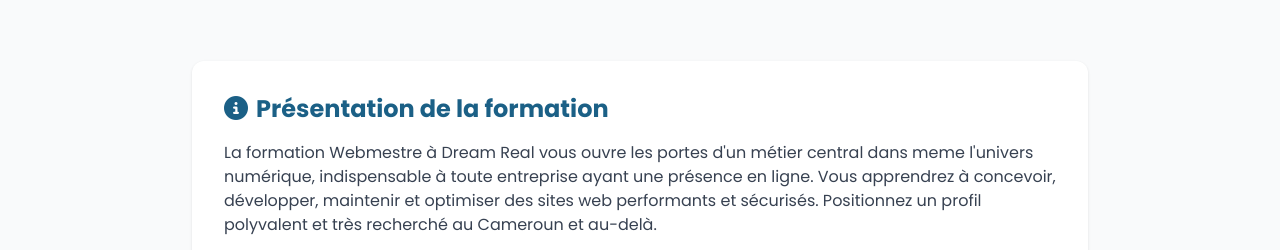
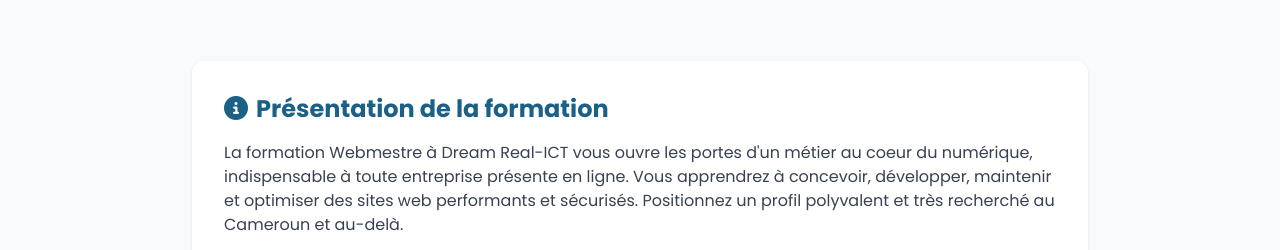
Before and after one commit to Fasseu-Franck/CFPC-Dream-Real-ICT, a plain HTML site: page webmestre.html in a window 1280 px wide. Shown: the part 543-793 px from the top of the page. Drawn offline with nearby package versions, Linux system fonts and the light colour scheme.

Commit message:
Coorection

```diff
--- a/webmestre.html
+++ b/webmestre.html
@@ -241,12 +241,11 @@
         <i class="fas fa-info-circle mr-2"></i>Présentation de la formation
       </h2>
       <p class="text-gray-700 mb-4">
-        La formation Webmestre à Dream Real vous ouvre les portes d'un métier
-        central dans meme l'univers numérique, indispensable à toute entreprise
-        ayant une présence en ligne. Vous apprendrez à concevoir, développer,
-        maintenir et optimiser des sites web performants et sécurisés.
-        Positionnez un profil polyvalent et très recherché au Cameroun et
-        au-delà.
+        La formation Webmestre à Dream Real-ICT vous ouvre les portes d'un
+        métier au coeur du numérique, indispensable à toute entreprise présente
+        en ligne. Vous apprendrez à concevoir, développer, maintenir et
+        optimiser des sites web performants et sécurisés. Positionnez un profil
+        polyvalent et très recherché au Cameroun et au-delà.
       </p>
       <h3 class="text-2xl font-bold mb-4 text-[#1b6086]">
         <i class="fas fa-certificate mr-2"></i>Diplôme obtenu
@@ -387,7 +386,6 @@
         <span class="font-semibold"> Autres frais :</span>
         <ul class="list-disc pl-6 mt-2 space-y-1">
           <li>Frais d'examen : 25 000 FCFA</li>
-          <li>Frais de timbre : 5 000 FCFA</li>
           <li>Livret de stage : 2 000 FCFA</li>
           <li>Encadrement et soutenace : 30 000 FCFA</li>
           <li>Uniforme (Polo) : 5 000 FCFA</li>
```
Also changed, not shown: graphisme-production.html (+1 -1 lines), marketing-digital.html (+2 -2 lines).
